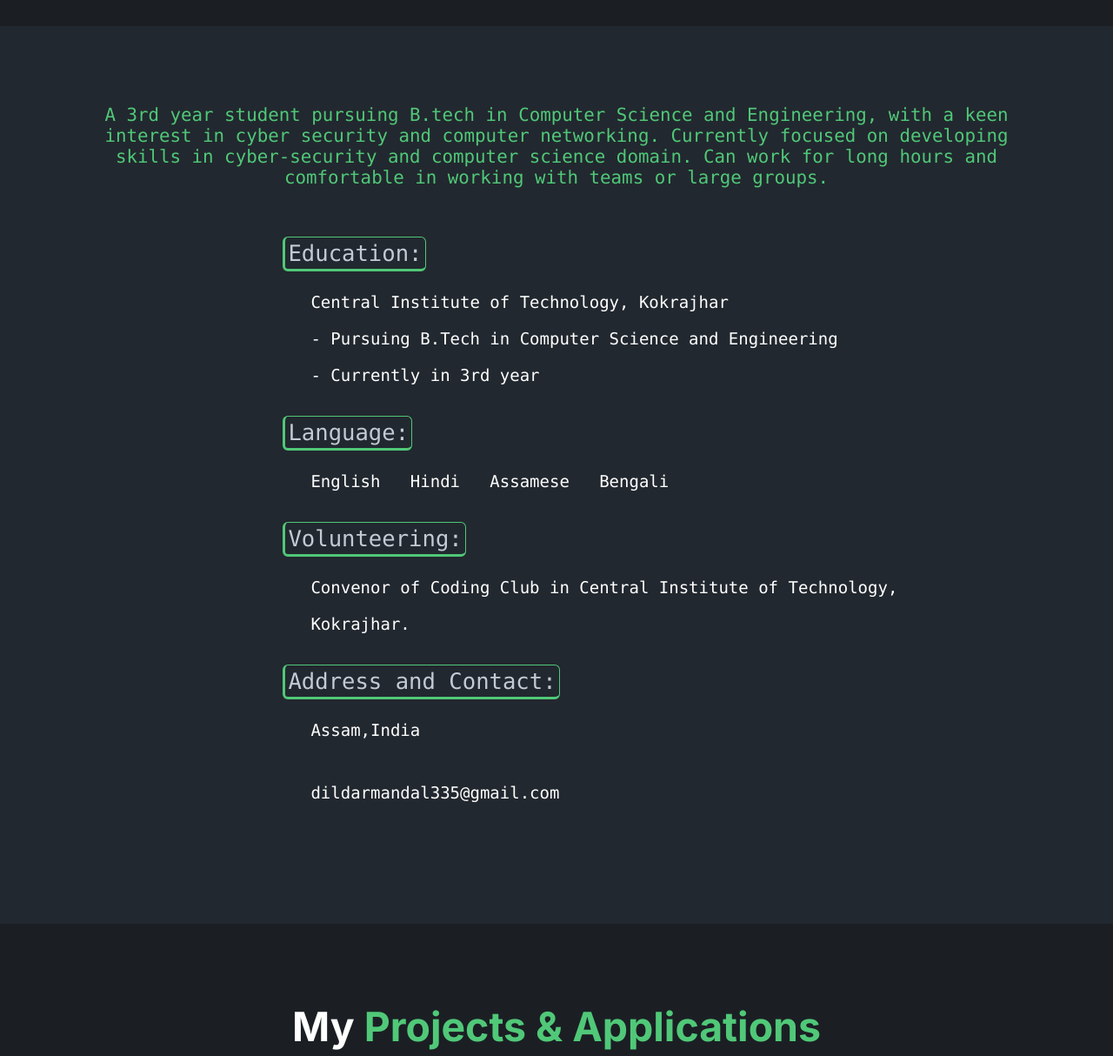
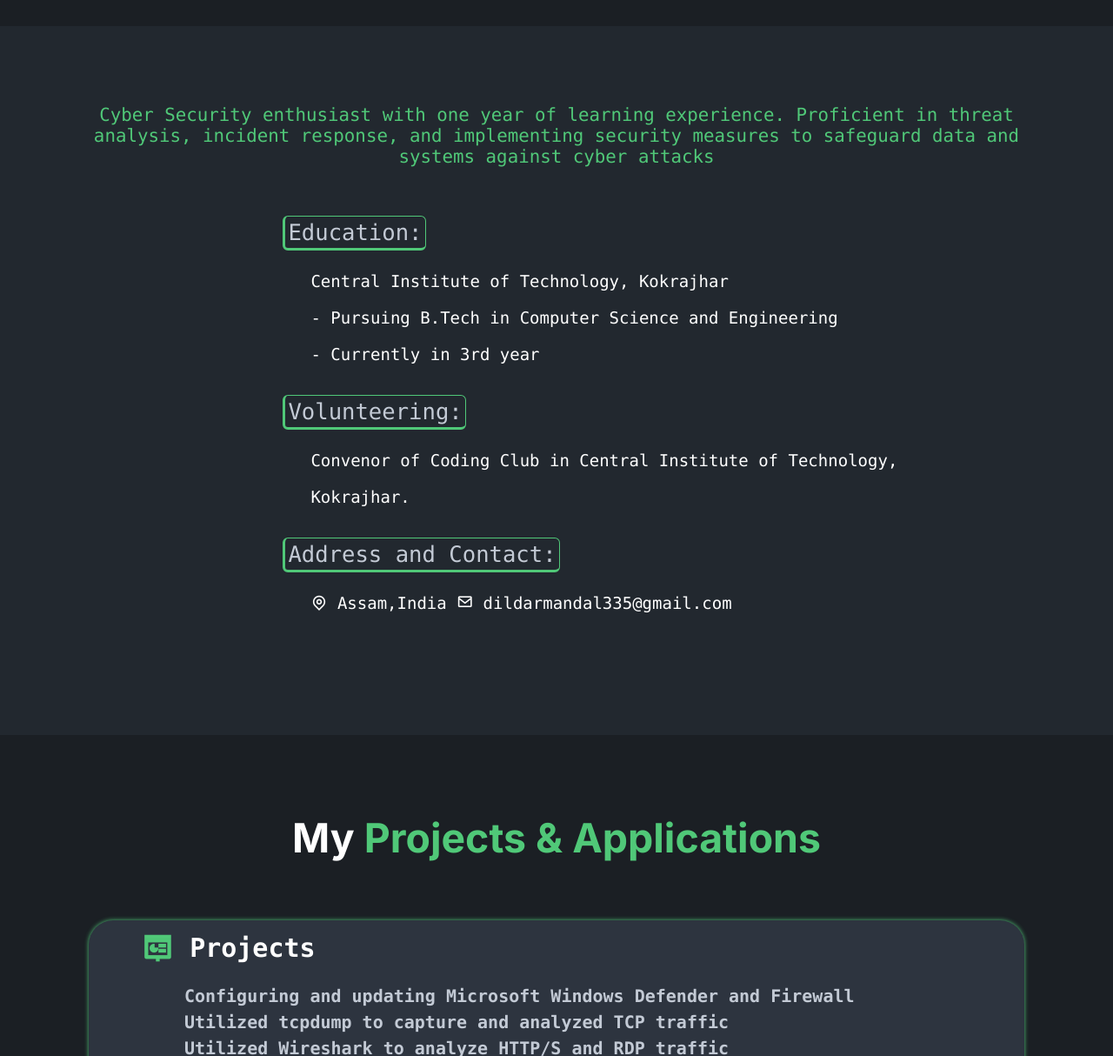
Before and after one commit to MD-DILDAR-MANDAL/MD-DILDAR-MANDAL.github.io, a website: page index.html in a window 1280 px wide. Shown: the part 790-2004 px from the top of the page at 87% size. Drawn offline with nearby package versions, Linux system fonts and the light colour scheme.

Commit message:
chore: update index.html

```diff
--- a/index.html
+++ b/index.html
@@ -38,7 +38,7 @@
             <div class="main-content">
                 <h4>Hi, There !!</h4>
                 <h1>I'm <span>Md Dildar Mandal</span> </h1>
-                <p>Computer Science Engineer and a part time Cyber Security student </p>
+                <p></p>
                 <div class="social">
                     <a href="https://www.linkedin.com/in/md-dildar-mandal-837048199/" target="_blank"><i class="ri-linkedin-box-fill"></i></a>
                     <a href="https://x.com/m_dildar_m?t=3SloowhGWpASPXpXnUeoqA&s=08" target="_blank"><i class="ri-twitter-x-fill"></i></a>
@@ -56,10 +56,8 @@
         </section>
         <section class="about" id="about">
                 <div class="about-text">
-                    <h3>A 3rd year student pursuing B.tech in Computer Science and Engineering, with a keen interest in
-                        cyber security and computer networking. Currently focused on developing skills in cyber-security
-                        and computer science domain. Can work for long hours and comfortable in working with teams or
-                        large groups.</h3>
+                    <h3>Cyber Security enthusiast with one year of learning experience. Proficient in threat analysis, incident response, and implementing security measures to safeguard data and systems against cyber attacks
+                    </h3>
                     <div class="exp-area">
 
                          <div>
@@ -70,14 +68,6 @@
                                  Central Institute of Technology, Kokrajhar<br>
                                   - Pursuing B.Tech in Computer Science and Engineering<br>
                                   - Currently in 3rd year
-                             </p>
-                         </div>
-                         <div>
-                            <span>
-                                 Language:
-                             </span>
-                             <p>
-                                English &nbsp Hindi &nbsp Assamese &nbsp Bengali <br>
                              </p>
                          </div>
                          <div>
@@ -93,10 +83,8 @@
                                  Address and Contact:
                              </span>
                              <p>
-                                 Assam,India
-                             </p>
-                             <p>
-                                dildarmandal335@gmail.com</span>
+                                <i class="ri-map-pin-line"></i> Assam,India
+                                    <i class='bx bx-envelope'></i>  dildarmandal335@gmail.com
                              </p>
                         </div>
                     </div>
@@ -112,14 +100,21 @@
                         <h3><i class="ri-slideshow-line"></i>Projects</h3>
                         <div>
                             <ul>
-                                <li>Microsoft Windows Defender and Firewall for Beginners</li>
-                                <li>Analyze Network Traffic with TCPDump</li>
-                                <li>Wireshark for Beginners: Capture Packets</li>
+                                <li>Configuring and updating Microsoft Windows Defender and Firewall</li>
+                                <li>Utilized tcpdump to capture and analyzed TCP traffic</li>
+                                <li>Utilized Wireshark to analyze HTTP/S and RDP traffic</li>
+                                <li><a href="https://github.com/MD-DILDAR-MANDAL/key-waffle">Key-Waffle</a><i class='bx bxl-github'></i></li>
+                                    a password strength analyzer
+                                <li><a href="https://github.com/MD-DILDAR-MANDAL/Key-Logger">Key-Logger</a><i class='bx bxl-github'></i></li>
+                                    a keylogger designed to record keystrokes
                             </ul>
                         </div>
                     </div>
                     <div class="box">
-                        <h3><i class="ri-building-4-line"></i>TryHackMe Rooms solved</h3>
+                        <h3><i class="ri-building-4-line"></i>TryHackMe Rooms solved<div>
+                            <img src="https://tryhackme-badges.s3.amazonaws.com/dildarmandal.png" alt="TryHackMe">
+                        </div></h3>
+
                         <div>
                             <p>Mr Robot CTF</p>
                             <img src="https://tryhackme-images.s3.amazonaws.com/room-icons/7a8797ae59733f2a72f0e8a8748be128.jpeg" height="50" width="50">
```
